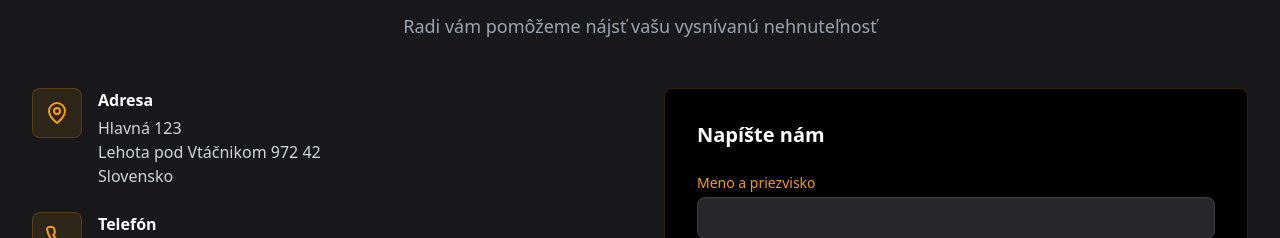
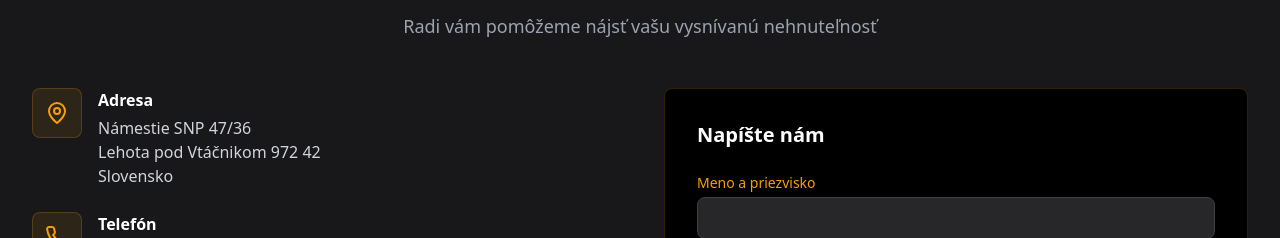
Before and after one commit to RasTixx/MarolRealEstate, a React (Vite) app: page / in a window 1280 px wide. Shown: the part 2146-2384 px from the top of the page. Built offline with nearby package versions, Linux system fonts and the light colour scheme; no server answers; the database is empty.

Commit message:
Updated Contact.tsx

```diff
--- a/src/components/Contact.tsx
+++ b/src/components/Contact.tsx
@@ -21,7 +21,7 @@ export default function Contact() {
               </div>
               <div>
                 <h3 className="font-semibold text-white mb-1">Adresa</h3>
-                <p className="text-gray-300">Hlavná 123<br />Lehota pod Vtáčnikom 972 42<br />Slovensko</p>
+                <p className="text-gray-300">Námestie SNP 47/36<br />Lehota pod Vtáčnikom 972 42<br />Slovensko</p>
               </div>
             </div>
 
```
